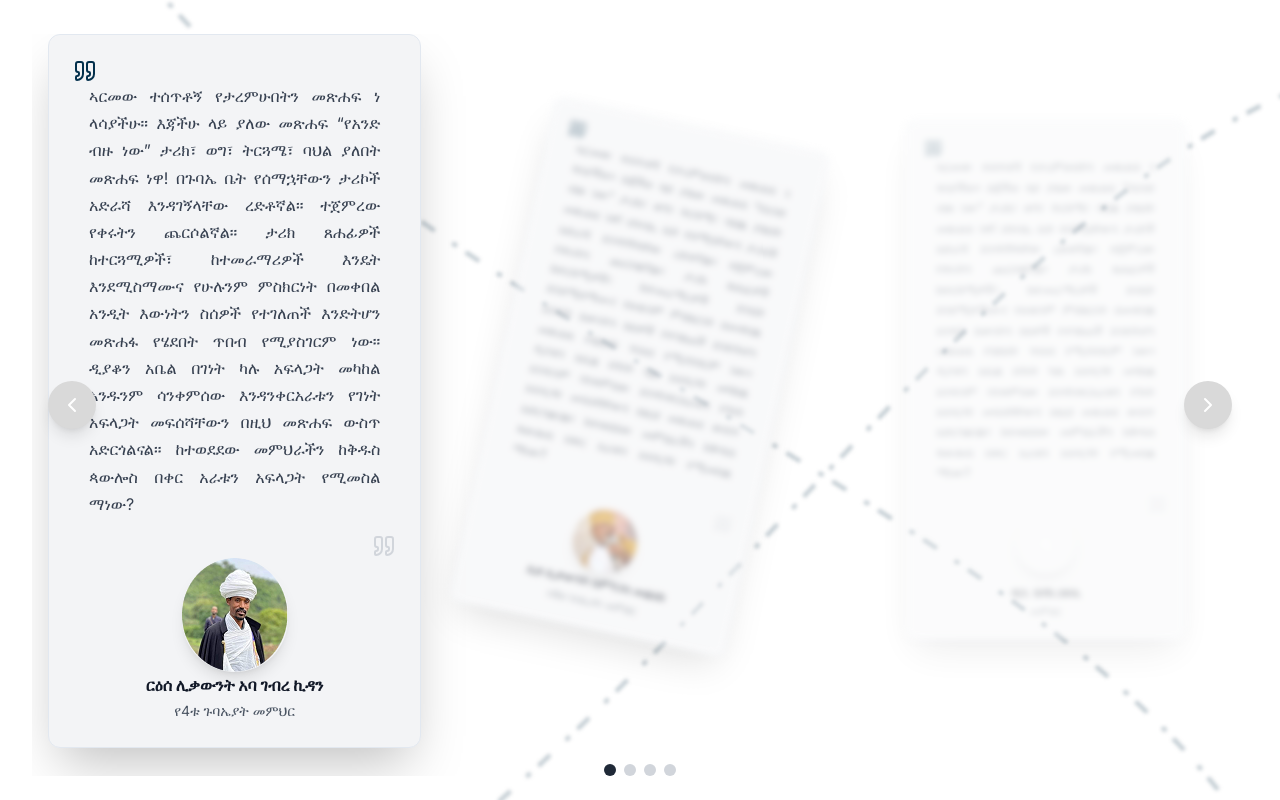
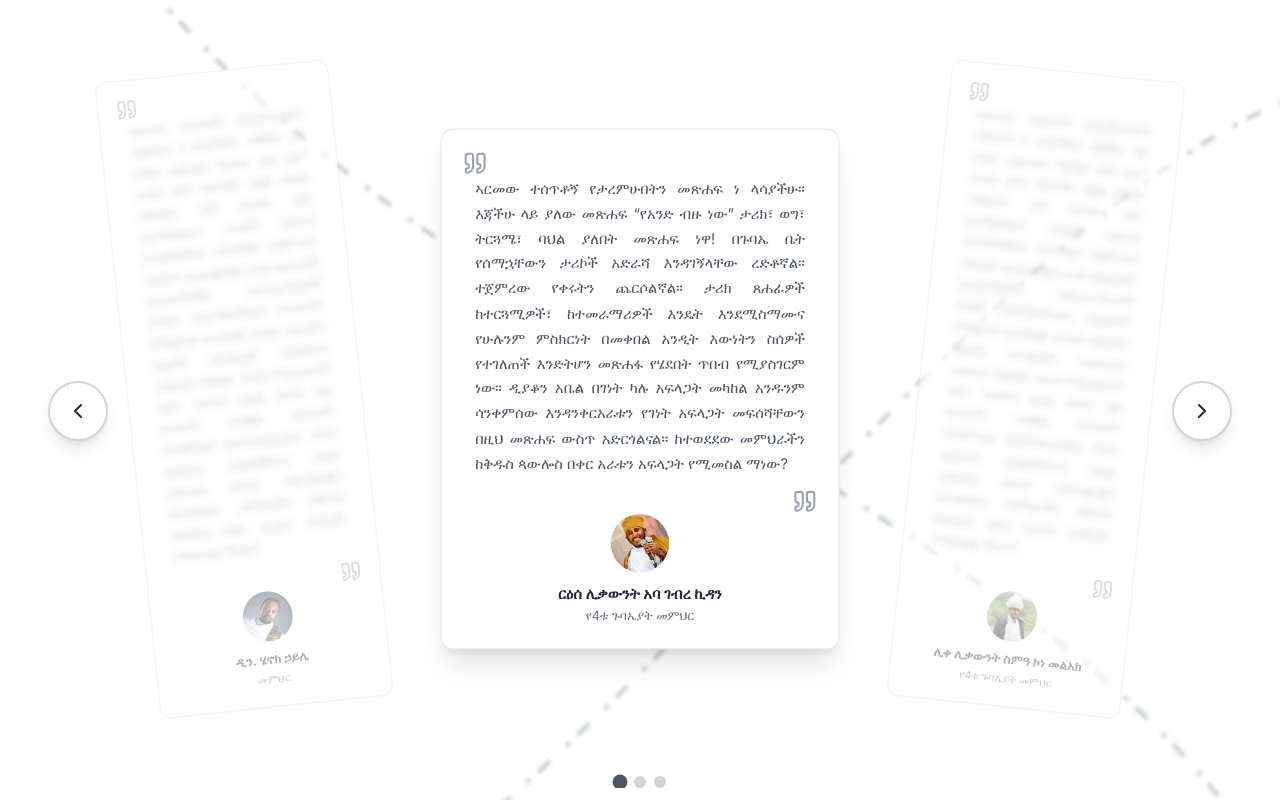
Before and after one commit to MekdelawitGebre/st-paul-book, a Next.js app: page / in a window 1280 px wide. Shown: the part 2500-3300 px from the top of the page. Built offline with nearby package versions, Linux system fonts and the light colour scheme; a web font is replaced by a local one.

Commit message:
fix :the events card

```diff
--- a/components/testimonials.tsx
+++ b/components/testimonials.tsx
@@ -6,20 +6,230 @@ import { Card, CardContent } from "@/components/ui/card";
 import { ChevronLeft, ChevronRight, Quote, QuoteIcon } from "lucide-react";
 import testimonialsData from "@/data/testimonials.json";
 
+// Type definitions
+interface TestimonialCardProps {
+  testimonial: any;
+  isActive: boolean;
+  isPrevious: boolean;
+  isNext: boolean;
+}
+
+interface NavigationButtonProps {
+  onClick: () => void;
+  direction: "left" | "right";
+  className: string;
+}
+
+interface SlideIndicatorProps {
+  index: number;
+  isActive: boolean;
+  onClick: (index: number) => void;
+}
+
+// Reusable card component
+const TestimonialCard = ({
+  testimonial,
+  isActive,
+  isPrevious,
+  isNext,
+}: TestimonialCardProps) => {
+  // Unified styling configuration for exact image effect
+  const cardConfig = {
+    active: {
+      width: "380px",
+      transform: "translateX(0) scale(1.05) rotate(0deg)",
+      className: "scale-105 opacity-100 z-20",
+      cardClasses: "border border-gray-200 shadow-xl",
+      contentOpacity: "opacity-100",
+      textBlur: "blur-0",
+    },
+    previous: {
+      width: "260px",
+      transform: "translateX(-60px) scale(0.9) rotate(-6deg)",
+      className: "scale-90 opacity-60 z-10",
+      cardClasses: "border border-gray-200 shadow-sm",
+      contentOpacity: "opacity-60",
+      textBlur: "blur-sm",
+    },
+    next: {
+      width: "260px",
+      transform: "translateX(60px) scale(0.9) rotate(6deg)",
+      className: "scale-90 opacity-60 z-10",
+      cardClasses: "border border-gray-200 shadow-sm",
+      contentOpacity: "opacity-60",
+      textBlur: "blur-sm",
+    },
+  };
+
+  // Determine card type and get configuration
+  const getCardType = () => {
+    if (isActive) return "active";
+    if (isPrevious) return "previous";
+    if (isNext) return "next";
+    return "previous"; // fallback
+  };
+
+  const cardType = getCardType();
+  const config = cardConfig[cardType];
+
+  const baseStyles = "transition-all duration-700 ease-in-out transform";
+  const baseCardClasses =
+    "bg-white rounded-lg transition-all duration-700 ease-in-out";
+
+  return (
+    <div
+      key={testimonial.id}
+      className={`${baseStyles} ${config.className}`}
+      style={{
+        width: config.width,
+        transform: config.transform,
+      }}
+    >
+      <Card className={`${baseCardClasses} ${config.cardClasses}`}>
+        <CardContent className="p-4 sm:p-5 transition-all duration-500">
+          {/* Quote Icon */}
+          <div
+            className={`text-2xl sm:text-3xl text-gray-400 flex items-start transition-all duration-300 ${config.contentOpacity}`}
+          >
+            <QuoteIcon
+              className="text-2xl sm:text-3xl transition-all duration-300"
+              style={{ color: "#9ca3af" }}
+            />
+          </div>
+
+          {/* Quote Text - Only this gets blurred */}
+          <p
+            className={`text-xs sm:text-sm leading-relaxed mb-3 text-gray-600 text-justify px-2 sm:px-3 transition-all duration-300 ${config.contentOpacity} ${config.textBlur}`}
+          >
+            {testimonial.quote}
+          </p>
+
+          {/* Closing Quote */}
+          <div
+            className={`text-2xl sm:text-3xl text-gray-400 flex justify-end transition-all duration-300 ${config.contentOpacity}`}
+          >
+            <Quote className="text-2xl sm:text-3xl text-gray-400 transition-all duration-300" />
+          </div>
+
+          {/* Author Section */}
+          <div
+            className={`flex flex-col items-center text-center transition-all duration-500 ${config.contentOpacity}`}
+          >
+            {testimonial.author.image ? (
+              <div className="w-12 h-12 sm:w-14 sm:h-14 rounded-full shadow-sm overflow-hidden flex items-center justify-center transition-all duration-300">
+                <Image
+                  src={testimonial.author.image}
+                  alt={testimonial.author.name}
+                  width={56}
+                  height={56}
+                  className="w-full h-full object-cover transition-all duration-300"
+                />
+              </div>
+            ) : (
+              <div
+                className={`w-12 h-12 sm:w-14 sm:h-14 bg-${testimonial.author.avatarColor} rounded-full mb-2 shadow-sm flex items-center justify-center transition-all duration-300`}
+              >
+                <span className="text-white font-bold text-sm sm:text-base transition-all duration-300">
+                  {testimonial.author.avatar}
+                </span>
+              </div>
+            )}
+
+            <div className="mt-2 transition-all duration-300">
+              <p className="font-semibold text-gray-800 text-xs sm:text-sm transition-all duration-300">
+                {testimonial.author.name}
+              </p>
+              <p className="text-gray-500 text-xs transition-all duration-300">
+                {testimonial.author.title}
+              </p>
+            </div>
+          </div>
+        </CardContent>
+      </Card>
+    </div>
+  );
+};
+
+// Reusable navigation button component
+const NavigationButton = ({
+  onClick,
+  direction,
+  className,
+}: NavigationButtonProps) => {
+  const Icon = direction === "left" ? ChevronLeft : ChevronRight;
+
+  return (
+    <button
+      onClick={onClick}
+      className={`absolute ${className} top-1/2 transform -translate-y-1/2 text-gray-800 p-3 sm:p-4 rounded-full hover:bg-gray-200 transition-all duration-300 shadow-lg z-30 bg-white border-2 border-gray-300 hover:scale-110 hover:shadow-xl`}
+    >
+      <Icon className="w-5 h-5 sm:w-6 sm:h-6 transition-all duration-300" />
+    </button>
+  );
+};
+
+// Reusable indicator component
+const SlideIndicator = ({ index, isActive, onClick }: SlideIndicatorProps) => (
+  <button
+    onClick={() => onClick(index)}
+    className={`w-2 h-2 sm:w-3 sm:h-3 rounded-full transition-all duration-300 hover:scale-125 ${
+      isActive ? "bg-gray-600 scale-125" : "bg-gray-300 hover:bg-gray-400"
+    }`}
+  />
+);
+
 export default function Testimonials() {
   const [currentSlide, setCurrentSlide] = React.useState(0);
   const totalSlides = testimonialsData.testimonials.length;
 
   const nextSlide = () => {
-    setCurrentSlide((prev) => Math.min(prev + 1, totalSlides - 1));
+    setCurrentSlide((prev) => (prev + 1) % totalSlides);
   };
 
   const prevSlide = () => {
-    setCurrentSlide((prev) => Math.max(prev - 1, 0));
+    setCurrentSlide((prev) => (prev - 1 + totalSlides) % totalSlides);
   };
 
   const goToSlide = (index: number) => {
     setCurrentSlide(index);
+  };
+
+  // Get visible cards with their positions
+  const getVisibleCards = () => {
+    const cards = [];
+
+    // Always show exactly 3 cards: previous, current, next
+    const prevIndex = (currentSlide - 1 + totalSlides) % totalSlides;
+    const nextIndex = (currentSlide + 1) % totalSlides;
+
+    // Add previous card
+    cards.push({
+      testimonial: testimonialsData.testimonials[prevIndex],
+      index: prevIndex,
+      isActive: false,
+      isPrevious: true,
+      isNext: false,
+    });
+
+    // Add current card
+    cards.push({
+      testimonial: testimonialsData.testimonials[currentSlide],
+      index: currentSlide,
+      isActive: true,
+      isPrevious: false,
+      isNext: false,
+    });
+
+    // Add next card
+    cards.push({
+      testimonial: testimonialsData.testimonials[nextIndex],
+      index: nextIndex,
+      isActive: false,
+      isPrevious: false,
+      isNext: true,
+    });
+
+    return cards;
   };
 
   return (
@@ -34,117 +244,52 @@ export default function Testimonials() {
         minHeight: "100vh",
       }}
     >
-      <div className="container mx-auto px-8">
+      <div className="container mx-auto px-4 sm:px-8">
         <div className="text-center mb-8">
-          <h2 className="text-5xl font-bold mb-4" style={{ color: "#03304c" }}>
+          <h2
+            className="text-3xl sm:text-5xl font-bold mb-4"
+            style={{ color: "#03304c" }}
+          >
             የመምህራን አስተያየት
           </h2>
         </div>
+
         <div className="relative overflow-hidden">
-          <div
-            className="flex transition-transform duration-500 ease-in-out"
-            style={{
-              transform: `translateX(-${
-                currentSlide *
-                (typeof window !== "undefined" && window.innerWidth >= 768
-                  ? 33.333
-                  : 100)
-              }%)`,
-            }}
-          >
-            {testimonialsData.testimonials.map((testimonial, index) => (
-              <div
-                key={testimonial.id}
-                className="w-full md:w-1/3 flex-shrink-0 px-4"
-              >
-                <Card
-                  className={`bg-gray-100 transition-all duration-300 shadow-2xl max-w-md mx-auto rounded-lg ${
-                    currentSlide === index
-                      ? "transform rotate-0 scale-100 blur-0 opacity-100"
-                      : index === currentSlide - 1
-                      ? "transform -rotate-12 scale-75 blur-sm opacity-50 md:block hidden"
-                      : index === currentSlide + 1
-                      ? "transform rotate-12 scale-75 blur-sm opacity-50 md:block hidden"
-                      : "transform rotate-0 scale-75 blur-sm opacity-30 md:block hidden"
-                  }`}
-                >
-                  <CardContent className="p-6">
-                    <div className="text-4xl text-gray-300 flex items-start">
-                      <QuoteIcon
-                        className="text-4xl"
-                        style={{ color: "#03304c" }}
-                      />
-                    </div>
-                    <p className="text-base leading-relaxed mb-4 text-gray-700 text-justify px-4">
-                      {testimonial.quote}
-                    </p>
-                    <div className="text-4xl text-gray-300 flex justify-end">
-                      <Quote className="text-4xl text-gray-300" />
-                    </div>
-                    <div className="flex flex-col items-center text-center">
-                      {testimonial.author.image ? (
-                        <div className="w-30 h-30 rounded-full shadow-lg overflow-hidden flex items-center justify-center">
-                          <Image
-                            src={testimonial.author.image}
-                            alt={testimonial.author.name}
-                            width={80}
-                            height={80}
-                            className="w-full h-full object-cover"
-                          />
-                        </div>
-                      ) : (
-                        <div
-                          className={`w-20 h-20 bg-${testimonial.author.avatarColor} rounded-full mb-3 shadow-lg flex items-center justify-center`}
-                        >
-                          <span className="text-white font-bold text-xl">
-                            {testimonial.author.avatar}
-                          </span>
-                        </div>
-                      )}
-                      <div>
-                        <p className="font-bold text-gray-900 text-base">
-                          {testimonial.author.name}
-                        </p>
-                        <p className="text-gray-600 text-sm">
-                          {testimonial.author.title}
-                        </p>
-                      </div>
-                    </div>
-                  </CardContent>
-                </Card>
-              </div>
-            ))}
+          {/* Main Carousel Container */}
+          <div className="flex justify-center items-center">
+            <div className="flex items-center justify-center gap-2 sm:gap-4 transition-all duration-700 ease-in-out relative">
+              {getVisibleCards().map((cardData, positionIndex) => (
+                <TestimonialCard
+                  key={`${cardData.testimonial.id}-${cardData.index}-${positionIndex}`}
+                  testimonial={cardData.testimonial}
+                  isActive={cardData.isActive}
+                  isPrevious={cardData.isPrevious}
+                  isNext={cardData.isNext}
+                />
+              ))}
+            </div>
           </div>
 
           {/* Navigation Arrows */}
-          <button
+          <NavigationButton
             onClick={prevSlide}
-            className="absolute left-4 top-1/2 transform -translate-y-1/2 text-white p-3 rounded-full hover:opacity-80 transition-colors shadow-lg z-10"
-            style={{ backgroundColor: "#D9D9D9" }}
-            disabled={currentSlide === 0}
-          >
-            <ChevronLeft className="w-6 h-6" />
-          </button>
-          <button
+            direction="left"
+            className="left-2 sm:left-4"
+          />
+          <NavigationButton
             onClick={nextSlide}
-            className="absolute right-4 top-1/2 transform -translate-y-1/2 text-white p-3 rounded-full hover:opacity-80 transition-colors shadow-lg z-10"
-            style={{ backgroundColor: "#D9D9D9" }}
-            disabled={currentSlide >= totalSlides - 1}
-          >
-            <ChevronRight className="w-6 h-6" />
-          </button>
+            direction="right"
+            className="right-2 sm:right-4"
+          />
 
           {/* Slide Indicators */}
-          <div className="flex justify-center mt-4 space-x-2">
+          <div className="flex justify-center mt-6 sm:mt-8 space-x-2">
             {testimonialsData.testimonials.map((_, index) => (
-              <button
+              <SlideIndicator
                 key={index}
-                onClick={() => goToSlide(index)}
-                className={`w-3 h-3 rounded-full transition-colors ${
-                  currentSlide === index
-                    ? "bg-gray-800"
-                    : "bg-gray-300 hover:bg-gray-400"
-                }`}
+                index={index}
+                isActive={currentSlide === index}
+                onClick={goToSlide}
               />
             ))}
           </div>
--- a/data/events.json
+++ b/data/events.json
@@ -9,7 +9,7 @@
     "descriptionEn": "This book, prepared under the title 'Saint Paul,' will be launched/dedicated in the presence of blessed fathers, bishops, and great teachers.",
     "dayOfWeek": "ቅዳሜ",
     "dayOfWeekEn": "Saturday",
-    "time": "01:00",
+    "time": "1:00",
     "location": "አድራሻ ቦታ",
     "locationEn": "Address/Location",
     "backgroundColor": "bg-[#03304c]",
--- a/data/testimonials.json
+++ b/data/testimonials.json
@@ -8,7 +8,7 @@
         "title": "የ4ቱ ጉባኤያት መምህር",
         "avatar": "አ",
         "avatarColor": "yellow-600",
-        "image": "/preacher1.png"
+        "image": "/preacher2.png"
       }
     },
     {
@@ -19,7 +19,7 @@
         "title": "የ4ቱ ጉባኤያት መምህር",
         "avatar": "ስ",
         "avatarColor": "yellow-600",
-        "image": "/preacher2.png"
+        "image": "/preacher1.png"
       }
     },
     {
@@ -30,18 +30,7 @@
         "title": "መምህር",
         "avatar": "ዲ",
         "avatarColor": "blue-900",
-        "image": null
-      }
-    },
-    {
-      "id": 3,
-      "quote": "ኣርመው ተሰጥቶኝ የታረምሁበትን መጽሐፍ ነ ላሳያችሁ። እጃችሁ ላይ ያለው መጽሐፍ “የአንድ ብዙ ነው” ታሪክ፣ ወግ፣ ትርጓሜ፣ ባህል ያለበት መጽሐፍ ነዋ! በጉባኤ ቤት የሰማኋቸውን ታሪኮች አድራሻ እንዳገኝላቸው ረድቶኛል። ተጀምረው የቀሩትን ጨርሶልኛል። ታሪክ ጸሐፊዎች ከተርጓሚዎች፣ ከተመራማሪዎች እንዴት እንደሚስማሙና የሁሉንም ምስክርነት በመቀበል አንዲት እውነትን ስሰዎች የተገለጠች እንድትሆን መጽሐፋ የሄደበት ጥበብ የሚያስገርም ነው። ዲያቆን አቤል በገነት ካሉ አፍላጋት መካከል አንዱንም ሳንቀምሰው እንዳንቀርአራቱን የገነት አፍላጋት መፍሰሻቸውን በዚህ መጽሐፍ ውስጥ አድርጎልናል። ከተወደደው መምህራችን ከቅዱስ ጳውሎስ በቀር አራቱን አፍላጋት የሚመስል ማነው?",
-      "author": {
-        "name": "ዲን. ሄኖክ ኃይሌ",
-        "title": "መምህር",
-        "avatar": "ዲ",
-        "avatarColor": "blue-900",
-        "image": null
+        "image": "/preacher3.png"
       }
     }
   ]
```
Also changed, not shown: components/event-announcement.tsx (+8 -2 lines), public/preacher3.png (added).
